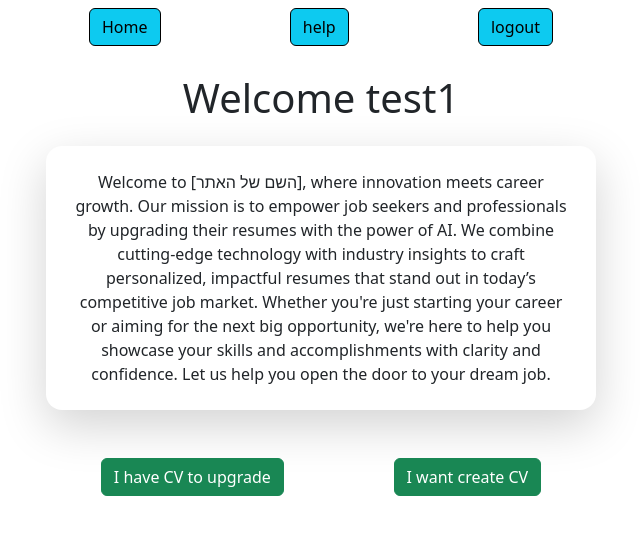
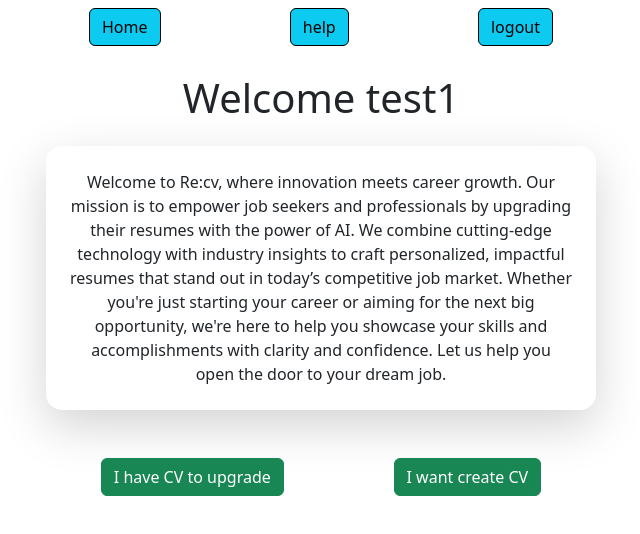
Before and after one commit to ihuda100/re_cv_client, a React (Vite) app: page /homeClient in a window 1280 px wide. Shown: the top 534 px of the page, without its empty margins (319-959 px from the left). Built offline with nearby package versions, Linux system fonts and the light colour scheme; no server answers.

Commit message:
added Re:cv text

```diff
--- a/src/componentsClient/homeClient.jsx
+++ b/src/componentsClient/homeClient.jsx
@@ -50,10 +50,13 @@ const HomeClient = () => {
       </h1>
       <div className="shadow-lg w-50 m-auto p-4 bg-white rounded-4">
         <p className="m-0">
-         Welcome to [השם של האתר], where innovation meets career growth.
-          Our mission is to empower job seekers and professionals by upgrading their resumes with the power of AI.
-          We combine cutting-edge technology with industry insights to craft personalized, impactful resumes that stand out in today’s competitive job market.
-          Whether you're just starting your career or aiming for the next big opportunity, we're here to help you showcase your skills and accomplishments with clarity and confidence.
+          Welcome to Re:cv, where innovation meets career growth. Our mission is
+          to empower job seekers and professionals by upgrading their resumes
+          with the power of AI. We combine cutting-edge technology with industry
+          insights to craft personalized, impactful resumes that stand out in
+          today’s competitive job market. Whether you're just starting your
+          career or aiming for the next big opportunity, we're here to help you
+          showcase your skills and accomplishments with clarity and confidence.
           Let us help you open the door to your dream job.
         </p>
       </div>
```
